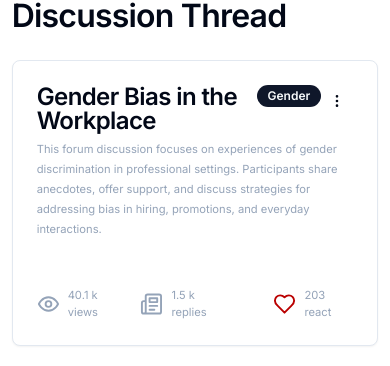
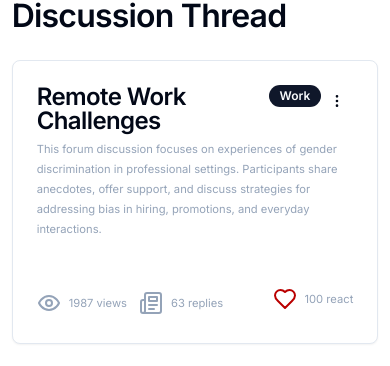
Before and after one commit to Quixotek/VoiceOut-Web, a Next.js app: page /community/1 in a window 390 px wide. Shown: the part 156-522 px from the top of the page. Built offline with nearby package versions, Linux system fonts and the light colour scheme; no server answers.

Commit message:
TICKET-18 converting community design into code/responsive code

```diff
--- a/components/community/CommunityDetails.tsx
+++ b/components/community/CommunityDetails.tsx
@@ -4,11 +4,14 @@ import CardDetails from "./components/CardDetail"
 import { Input } from "../ui/input"
 import CommentCard from "./components/CommentCard"
 import { FC } from "react"
+import { comments, threads } from "@/lib/dummydata"
 
 interface Props {
     id: string
 }
 const CommunityDetails: FC<Props> = ({ id }) => {
+    const thread = threads.find(thread => thread.id === id)
+
     return (
         <main className="mx-[3%] xl:mx-[10%] lg:mx-[10%] my-6">
             <Button>
@@ -17,7 +20,7 @@ const CommunityDetails: FC<Props> = ({ id }) => {
             <h1 className="py-6 text-4xl font-semibold tracking-tight font-responsive">
                 Discussion Thread
             </h1>
-            <CardDetails />
+            <CardDetails threads={thread!!}/>
             <div className="flex gap-3">
                 <Input type="comment" placeholder="Add a comment" />
                 <Button>Add comment</Button>
@@ -26,7 +29,7 @@ const CommunityDetails: FC<Props> = ({ id }) => {
                 Comments
             </h1>
             <div>
-                <CommentCard />
+                <CommentCard id={id}/>
             </div>
 
             <div className="flex justify-center">
--- a/components/community/components/CardDetail.tsx
+++ b/components/community/components/CardDetail.tsx
@@ -33,7 +33,20 @@ import { EllipsisVertical, Eye, Heart, Newspaper , CircleX, SquarePen, Info,} fr
 import Link from "next/link";
 import DeleteAlertDialog from "./alertdialog/DeleteAlertDialog";
 
-const CardDetails = () => {
+export interface Thread {
+    userid: string
+    id: string
+    title: string
+    description: string
+    type: string
+    views: number
+    replies:number
+    reacts: number
+}
+interface Props {
+    threads: Thread
+}
+const CardDetails : React.FC<Props> = ({threads}) => {
     const [isLiked, setIsLiked] = React.useState(false);
     const [isDeleteDialogOpen, setIsDeleteDialogOpen] = React.useState(false);
     const openDeleteDialog = () => {
@@ -53,8 +66,8 @@ const CardDetails = () => {
                 <CardHeader >
                     <div className="flex justify-between">
                         <span className="flex gap-3 items-start">
-                            <CardTitle className="title-card-responsive">Gender Bias in the Workplace</CardTitle>
-                            <Badge>Gender</Badge>
+                            <CardTitle className="title-card-responsive">{threads.title}</CardTitle>
+                            <Badge>{threads.type}</Badge>
                         </span>
                         <span className="flex xl:hidden lg:hidden ">
                             <DropdownMenu>
@@ -83,18 +96,18 @@ const CardDetails = () => {
                             </DropdownMenu>
                         </span>
                     </div>
-                    <CardDescription className="p-responsive">This forum discussion focuses on experiences of gender discrimination in professional settings. Participants share anecdotes, offer support, and discuss strategies for addressing bias in hiring, promotions, and everyday interactions.</CardDescription>
+                    <CardDescription className="p-responsive">{threads.description}</CardDescription>
                 </CardHeader>
             </div>
             <div className="xl:w-2/5 lg:w-2/5 flex lg:flex-col xl:flex-col justify-between p-6">
                 <div className="flex justify-end items-center gap-3">
                     <span className="flex gap-2 items-center">
                         <Eye color=" #94A3B8" />
-                        <p className="p-responsive">40.1 k views</p>
+                        <p className="p-responsive">{threads.views} views</p>
                     </span>
                     <span className="flex gap-2 items-center">
                         <Newspaper color=" #94A3B8" />
-                        <p className="p-responsive">1.5 k replies</p>
+                        <p className="p-responsive">{threads.replies} replies</p>
                     </span>
                     <DropdownMenu>
                         <DropdownMenuTrigger asChild>
@@ -125,7 +138,7 @@ const CardDetails = () => {
                 <div>
                     <span className="flex justify-end items-center gap-2" onClick={handleLikeClick}>
                         <Heart color={isLiked ? "#94A3B8" : "#BA0000"} />
-                        <p className="p-responsive">{isLiked ? '204' : '203'} react</p>
+                        <p className="p-responsive">{threads.reacts} react</p>
                     </span>
                 </div>
             </div>
--- a/components/community/components/CommentCard.tsx
+++ b/components/community/components/CommentCard.tsx
@@ -40,7 +40,11 @@ import {
     AlertDialogTitle,
     AlertDialogTrigger,
 } from "@/components/ui/alert-dialog"
-const CommentCard = () => {
+
+interface Props{
+    id: string
+}
+const CommentCard :React.FC<Props>= ({id}) => {
     const [showReplies, setShowReplies] = React.useState(false);
     const [buttonClicked, setButtonClicked] = React.useState(false);
     const [isLiked, setIsLiked] = React.useState(false);
--- a/lib/dummydata.tsx
+++ b/lib/dummydata.tsx
@@ -1,3 +1,5 @@
+import { Thread } from "@/components/community/components/CardDetail"
+
 export const users = [
     {
         "id": "1001",
@@ -22,7 +24,7 @@ export const users = [
     }
 ]
 
-export const threads = [
+export const threads : Thread[]= [
     {
         "userid": "1001",
         "id": "1",
```
